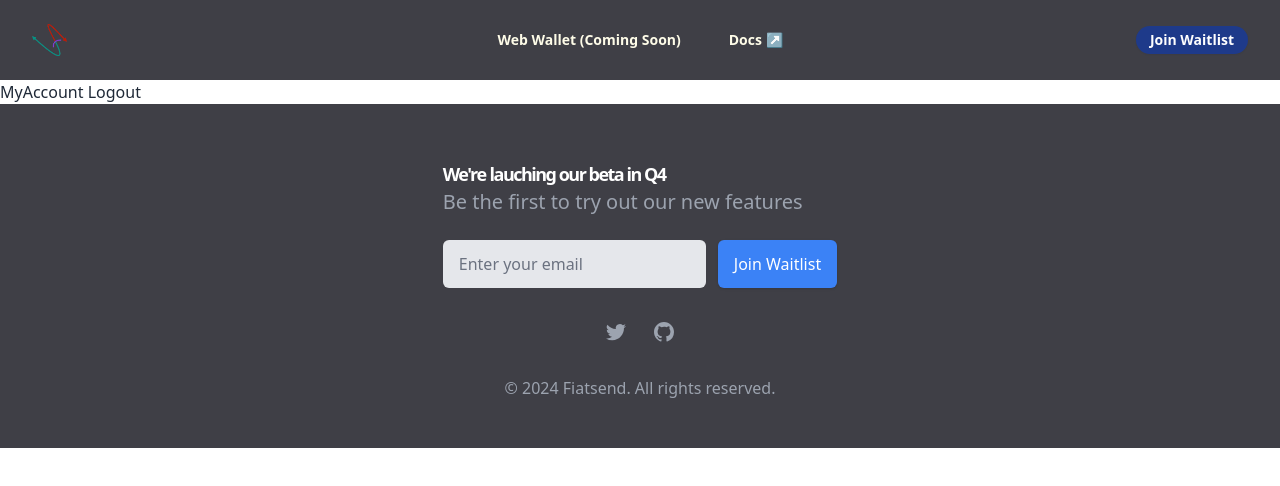
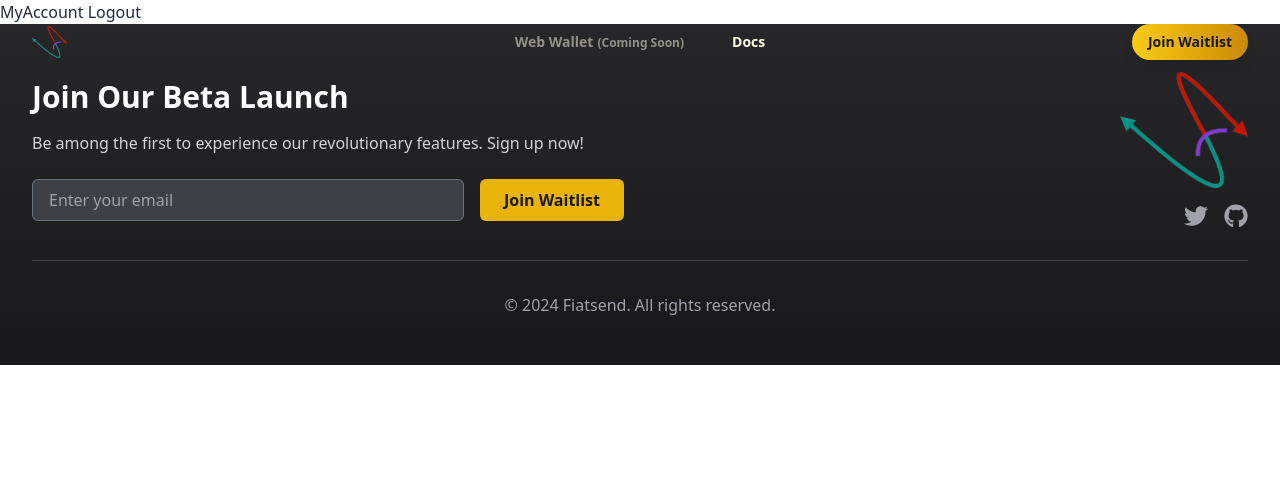
Before and after one commit to fiatsend/landing, a Next.js app: page /account in a window 1280 px wide. Shown: the top 486 px of the page. Built offline with nearby package versions, Linux system fonts and the light colour scheme.

Commit message:
chore: revamp landing page

```diff
--- a/components/cta/waitlist.tsx
+++ b/components/cta/waitlist.tsx
@@ -1,43 +1,51 @@
 import Link from "next/link"
 import { Fragment } from "react"
+import { FaGithub, FaArrowRight } from 'react-icons/fa'
 
 export const Waitlist = () => {
 	return (
 		<Fragment>
-			<div className="flex flex-col gap-8 pb-8 md:gap-16 md:pb-16 xl:pb-24 bg-zinc-700">
-				<div className="flex flex-col items-center justify-center max-w-3xl px-8 mx-auto mt-8 sm:min-h-screen sm:mt-0 sm:px-0">
+			<div className="flex flex-col gap-8 pb-8 md:gap-16 md:pb-16 xl:pb-24 bg-gradient-to-br from-zinc-800 to-zinc-900">
+				<div className="flex flex-col items-center justify-center max-w-4xl px-8 mx-auto mt-8 sm:min-h-screen sm:mt-0 sm:px-0">
 					<div className="hidden sm:mb-8 sm:flex sm:justify-center">
 						<Link
 							href="https://github.com/fiatsend"
 							target="_blank"
-							className="text-zinc-400 relative overflow-hidden rounded-full py-1.5 px-4 text-sm leading-6 ring-1 ring-zinc-100/10 hover:ring-zinc-100/30 duration-150"
+							className="text-zinc-300 relative overflow-hidden rounded-full py-2 px-6 text-sm leading-6 ring-1 ring-zinc-100/20 hover:ring-zinc-100/40 duration-300 group flex items-center space-x-2 hover:bg-zinc-700/30"
 						>
-							Fiatsend is Open Source on{" "}
-							<span className="font-semibold text-zinc-200">
-								GitHub <span aria-hidden="true">&rarr;</span>
+							<FaGithub className="text-zinc-400 group-hover:text-white duration-300" />
+							<span>Fiatsend is Open Source on{" "}
+								<span className="font-semibold text-zinc-100">
+									GitHub
+								</span>
 							</span>
 						</Link>
 					</div>
-					<div>
-						<h1 className="py-4 text-5xl font-bold tracking-tight text-center text-transparent bg-gradient-to-t bg-clip-text from-zinc-100/50 to-white sm:text-7xl">
-							Revolutionizing the future of digital finance.
+					<div className="text-center">
+						<h1 className="py-6 text-5xl font-bold tracking-tight text-transparent bg-gradient-to-r bg-clip-text from-yellow-300 via-yellow-100 to-yellow-300 sm:text-7xl">
+							Revolutionizing the Future of Digital Finance
 						</h1>
-						<p className="mt-6 leading-5 text-yellow-50 sm:text-center">
-							Using fiatsend means decentralization and full compliance. Your data always remains with you. Unencrypted data never leaves your device.
+						<p className="mt-6 text-lg leading-7 text-zinc-300 max-w-2xl mx-auto">
+							Experience decentralization and full compliance with fiatsend. Your data remains yours, always. We ensure unencrypted data never leaves your device.
 						</p>
-						<div className="flex flex-col justify-center gap-4 mx-auto mt-8 sm:flex-row sm:max-w-lg ">
+						<div className="flex flex-col justify-center gap-6 mx-auto mt-12 sm:flex-row sm:max-w-xl">
 							<Link
 								href="#waitlist"
-								className="sm:w-1/2 sm:text-center inline-block space-x-2 rounded px-4 py-1.5 md:py-2 text-base font-semibold leading-7 text-white  ring-1 ring-zinc-600 hover:bg-white hover:text-zinc-900 duration-150 hover:ring-white hover:drop-shadow-cta"
+								className="group relative inline-flex items-center justify-center overflow-hidden rounded-lg bg-gradient-to-br from-yellow-400 to-yellow-600 p-0.5 text-sm font-medium text-gray-900 hover:text-white focus:outline-none focus:ring-4 focus:ring-yellow-300"
 							>
-								Join Waitlist
+								<span className="relative px-5 py-3 transition-all ease-in duration-75 bg-white rounded-md group-hover:bg-opacity-0">
+									Join Waitlist
+								</span>
 							</Link>
 							<Link
 								href="https://docs.fiatsend.com"
-								className="sm:w-1/2 sm:text-center inline-block transition-all space-x-2  rounded px-4 py-1.5 md:py-2 text-base font-semibold leading-7 text-zinc-800   bg-zinc-50 ring-1 ring-transparent hover:text-zinc-100 hover:ring-zinc-600/80  hover:bg-zinc-900/20 duration-150 hover:drop-shadow-cta"
+								className="relative inline-flex items-center justify-center px-6 py-3 overflow-hidden font-medium text-zinc-900 transition duration-300 ease-out border-2 border-yellow-500 rounded-lg shadow-md group"
 							>
-								<span>Learn More</span>
-								<span aria-hidden="true">&rarr;</span>
+								<span className="absolute inset-0 flex items-center justify-center w-full h-full text-white duration-300 -translate-x-full bg-yellow-500 group-hover:translate-x-0 ease">
+									<FaArrowRight className="text-xl" />
+								</span>
+								<span className="absolute flex items-center justify-center w-full h-full text-yellow-500 transition-all duration-300 transform group-hover:translate-x-full ease">Learn More</span>
+								<span className="relative invisible">Learn More</span>
 							</Link>
 						</div>
 					</div>
@@ -45,5 +53,4 @@ export const Waitlist = () => {
 			</div>
 		</Fragment>
 	)
-
 }
--- a/components/ui/Footer.tsx
+++ b/components/ui/Footer.tsx
@@ -1,4 +1,6 @@
 import { ChangeEvent, FormEvent, useState } from 'react';
+import { motion, AnimatePresence } from 'framer-motion';
+import { FaTwitter, FaGithub } from 'react-icons/fa';
 import { SuccessToast } from '../toast/success';
 import { ErrorToast } from '../toast/error';
 
@@ -6,175 +8,110 @@ export const Footer = () => {
 	const [email, setEmail] = useState('');
 	const [toast, setToast] = useState('');
 	const [loading, setLoading] = useState(false);
+
 	const handleFormSubmit = async (e: FormEvent<HTMLFormElement>) => {
 		e.preventDefault();
-		if (!email) {
-			return;
-		}
+		if (!email) return;
+
 		try {
 			setLoading(true);
 			const res = await fetch('/api/subscribe', {
 				method: 'POST',
-				body: JSON.stringify({ email: email }),
+				body: JSON.stringify({ email }),
 			});
 			const data = await res.json();
 			if (data.success) {
 				setToast('success');
-				setTimeout(() => {
-					setToast('');
-				}, 5000);
+				setTimeout(() => setToast(''), 5000);
 			} else {
-				throw new Error(
-					data?.error || 'Something went wrong, please try again later'
-				);
+				throw new Error(data?.error || 'Something went wrong, please try again later');
 			}
 		} catch (e) {
 			setToast('error');
-			setTimeout(() => {
-				setToast('');
-			}, 5000);
+			setTimeout(() => setToast(''), 5000);
 		}
 		setLoading(false);
 	};
+
 	return (
-		<footer className="bg-zinc-700 flex flex-col justify-center">
-			<div className="mx-auto max-w-7xl overflow-hidden py-12 px-4 sm:px-6 lg:px-8">
-				<nav
-					className="-mx-5 -my-2 flex flex-wrap justify-center"
-					aria-label="Footer"
+		<footer className="bg-gradient-to-b from-zinc-800 to-zinc-900 text-white">
+			<div className="max-w-7xl mx-auto px-4 sm:px-6 lg:px-8 py-12">
+				<div className="grid grid-cols-1 md:grid-cols-2 gap-8 items-center">
+					<div>
+						<motion.h2
+							className="text-3xl font-bold mb-4"
+							initial={{ opacity: 0, y: 20 }}
+							animate={{ opacity: 1, y: 0 }}
+							transition={{ duration: 0.5 }}
 						>
-					{/* <div className="px-5 py-2">
-            <a href="#" className="text-base text-gray-500 hover:text-gray-900">
-              About
-            </a>
-          </div>
-          <div className="px-5 py-2">
-            <a href="#" className="text-base text-gray-500 hover:text-gray-900">
-              Company
-            </a>
-          </div>
-          <div className="px-5 py-2">
-            <a href="#" className="text-base text-gray-500 hover:text-gray-900">
-              Privacy
-            </a>
-          </div> */}
-				</nav>
-				<div id="waitlist">
-					<h1 className="mt-4 flex gap-1 text-4xl font-bold tracking-tight text-white sm:mt-5 sm:text-6xl lg:mt-6 xl:text-6xl">
-						<span className="block text-white text-lg">We&apos;re </span>
-						<span className="block text-white text-lg">lauching our beta in Q4</span>
-					</h1>
-					<p className="text-base text-gray-400 sm:text-xl lg:text-lg xl:text-xl">
-						Be the first to try out our new features
-					</p>
-					<div className="mt-4 sm:mt-6">
-						<form
-							onSubmit={handleFormSubmit}
-							className="sm:mx-auto sm:max-w-xl lg:mx-0"
+							Join Our Beta Launch
+						</motion.h2>
+						<motion.p
+							className="text-zinc-300 mb-6"
+							initial={{ opacity: 0, y: 20 }}
+							animate={{ opacity: 1, y: 0 }}
+							transition={{ duration: 0.5, delay: 0.1 }}
 						>
-							<div className="sm:flex">
+							Be among the first to experience our revolutionary features. Sign up now!
+						</motion.p>
+						<form onSubmit={handleFormSubmit} className="space-y-4">
+							<div className="flex flex-col sm:flex-row gap-4">
 								<input
-									type="hidden"
-									name="access_key"
-									value="YOUR_ACCESS_KEy_HERE"
-								/>
-								<input
-									type="hidden"
-									name="subject"
-									value="New Waitlist"
-								/>
-								<div className="min-w-0 flex-1">
-									<label htmlFor="email" className="sr-only">
-										Email address
-									</label>
-									<input
-										id="email"
 									type="email"
 									placeholder="Enter your email"
-										className="block w-full rounded-md border-0 bg-gray-200 px-4 py-3 text-base text-gray-900 placeholder-gray-500 focus:outline-none focus:ring-2 focus:ring-gray-400"
+									className="flex-grow px-4 py-2 rounded-md bg-zinc-700 text-white placeholder-zinc-400 focus:outline-none focus:ring-2 focus:ring-yellow-500"
 									value={email}
-										onChange={(e: ChangeEvent<HTMLInputElement>) =>
-											setEmail(e.target.value)
-										}
-										autoComplete="on"
+									onChange={(e: ChangeEvent<HTMLInputElement>) => setEmail(e.target.value)}
+									required
 								/>
-								</div>
-								<div className="mt-3 sm:mt-0 sm:ml-3">
-									<button
+								<motion.button
 									type="submit"
 									disabled={loading || !email}
-										className={`${loading
-											? 'bg-green-500 hover:bg-green-200'
-											: 'bg-blue-500 hover:bg-blue-400'
-											} block w-full rounded-md py-3 px-4 font-medium text-white shadow  focus:outline-none focus:ring-2 focus:ring-blue-300 focus:ring-offset-2 focus:ring-offset-gray-900`}
+									className={`px-6 py-2 rounded-md font-semibold ${loading ? 'bg-yellow-600' : 'bg-yellow-500 hover:bg-yellow-600'
+										} text-zinc-900 transition-colors duration-300`}
+									whileHover={{ scale: 1.05 }}
+									whileTap={{ scale: 0.95 }}
 								>
-										Join Waitlist
-									</button>
+									{loading ? 'Joining...' : 'Join Waitlist'}
+								</motion.button>
+							</div>
+							<AnimatePresence>
+								{toast === 'success' && <SuccessToast />}
+								{toast === 'error' && <ErrorToast />}
+							</AnimatePresence>
+						</form>
+					</div>
+					<div className="text-center md:text-right">
+						<img src="/images/fiatsend.png" alt="Fiatsend Logo" className="w-32 h-auto mx-auto md:ml-auto md:mr-0 mb-4" />
+						<div className="flex justify-center md:justify-end space-x-4">
+							<motion.a
+								href="https://twitter.com/fiatsend"
+								target="_blank"
+								rel="noreferrer"
+								className="text-zinc-400 hover:text-yellow-500 transition-colors duration-300"
+								whileHover={{ scale: 1.1 }}
+								whileTap={{ scale: 0.9 }}
+							>
+								<FaTwitter size={24} />
+							</motion.a>
+							<motion.a
+								href="https://github.com/fiatsend"
+								target="_blank"
+								rel="noreferrer"
+								className="text-zinc-400 hover:text-yellow-500 transition-colors duration-300"
+								whileHover={{ scale: 1.1 }}
+								whileTap={{ scale: 0.9 }}
+							>
+								<FaGithub size={24} />
+							</motion.a>
 						</div>
 					</div>
-							{toast === 'success' && <SuccessToast />}
-							{toast === 'error' && <ErrorToast />}
-						</form>
 				</div>
+				<div className="mt-8 pt-8 border-t border-zinc-700 text-center">
+					<p className="text-zinc-400">
+						© {new Date().getFullYear()} Fiatsend. All rights reserved.
+					</p>
 				</div>
-				<div className="mt-8 flex justify-center space-x-6">
-					<a
-						href="https://twitter.com/fiatsend"
-						className="text-gray-400 hover:text-gray-500"
-						target="_blank"
-						rel="noreferrer"
-					>
-						<span className="sr-only">Twitter</span>
-						<svg
-							fill="currentColor"
-							viewBox="0 0 24 24"
-							className="h-6 w-6"
-							aria-hidden="true"
-						>
-							<path d="M8.29 20.251c7.547 0 11.675-6.253 11.675-11.675 0-.178 0-.355-.012-.53A8.348 8.348 0 0022 5.92a8.19 8.19 0 01-2.357.646 4.118 4.118 0 001.804-2.27 8.224 8.224 0 01-2.605.996 4.107 4.107 0 00-6.993 3.743 11.65 11.65 0 01-8.457-4.287 4.106 4.106 0 001.27 5.477A4.072 4.072 0 012.8 9.713v.052a4.105 4.105 0 003.292 4.022 4.095 4.095 0 01-1.853.07 4.108 4.108 0 003.834 2.85A8.233 8.233 0 012 18.407a11.616 11.616 0 006.29 1.84"></path>
-						</svg>
-					</a>
-					{/* <a
-						href="https://instagram.com/fiatsend"
-						className="text-gray-400 hover:text-gray-500"
-						target="_blank"
-						rel="noreferrer"
-					>
-						<span className="sr-only">Instagram</span>
-						<svg
-							fill="currentColor"
-							viewBox="0 0 24 24"
-							className="h-6 w-6"
-							aria-hidden="true"
-						>
-							<path d="M8.29 20.251c7.547 0 11.675-6.253 11.675-11.675 0-.178 0-.355-.012-.53A8.348 8.348 0 0022 5.92a8.19 8.19 0 01-2.357.646 4.118 4.118 0 001.804-2.27 8.224 8.224 0 01-2.605.996 4.107 4.107 0 00-6.993 3.743 11.65 11.65 0 01-8.457-4.287 4.106 4.106 0 001.27 5.477A4.072 4.072 0 012.8 9.713v.052a4.105 4.105 0 003.292 4.022 4.095 4.095 0 01-1.853.07 4.108 4.108 0 003.834 2.85A8.233 8.233 0 012 18.407a11.616 11.616 0 006.29 1.84"></path>
-						</svg>
-					</a> */}
-
-					<a
-						href="https://github.com/fiatsend"
-						className="text-gray-400 hover:text-gray-500"
-						target="_blank"
-						rel="noreferrer"
-					>
-						<span className="sr-only">GitHub</span>
-						<svg
-							fill="currentColor"
-							viewBox="0 0 24 24"
-							className="h-6 w-6"
-							aria-hidden="true"
-						>
-							<path
-								fillRule="evenodd"
-								d="M12 2C6.477 2 2 6.484 2 12.017c0 4.425 2.865 8.18 6.839 9.504.5.092.682-.217.682-.483 0-.237-.008-.868-.013-1.703-2.782.605-3.369-1.343-3.369-1.343-.454-1.158-1.11-1.466-1.11-1.466-.908-.62.069-.608.069-.608 1.003.07 1.531 1.032 1.531 1.032.892 1.53 2.341 1.088 2.91.832.092-.647.35-1.088.636-1.338-2.22-.253-4.555-1.113-4.555-4.951 0-1.093.39-1.988 1.029-2.688-.103-.253-.446-1.272.098-2.65 0 0 .84-.27 2.75 1.026A9.564 9.564 0 0112 6.844c.85.004 1.705.115 2.504.337 1.909-1.296 2.747-1.027 2.747-1.027.546 1.379.202 2.398.1 2.651.64.7 1.028 1.595 1.028 2.688 0 3.848-2.339 4.695-4.566 4.943.359.309.678.92.678 1.855 0 1.338-.012 2.419-.012 2.747 0 .268.18.58.688.482A10.019 10.019 0 0022 12.017C22 6.484 17.522 2 12 2z"
-								clipRule="evenodd"
-							></path>
-						</svg>
-					</a>
-				</div>
-				<p className="mt-8 text-center text-base text-gray-400">
-					© 2024 Fiatsend. All rights reserved.
-				</p>
 			</div>
 		</footer>
 	);
--- a/components/ui/Navbar.tsx
+++ b/components/ui/Navbar.tsx
@@ -1,103 +1,158 @@
-import { useState } from 'react';
+import { useState, useEffect } from 'react';
 import { Dialog } from '@headlessui/react';
 import { Bars3Icon, XMarkIcon } from '@heroicons/react/24/outline';
+import { motion, AnimatePresence } from 'framer-motion';
 
 const navigation = [
-	// { name: 'Bridge ↗', href: 'bridge', newWindow: true },
-	{ name: 'Web Wallet (Coming Soon)', href: 'https://wallet.fiatsend.com', newWindow: true },
-	{ name: 'Docs ↗', href: 'https://docs.fiatsend.com', newWindow: true },
+	{ name: 'Web Wallet', href: 'https://wallet.fiatsend.com', newWindow: true, comingSoon: true },
+	{ name: 'Docs', href: 'https://docs.fiatsend.com', newWindow: true },
 ];
 
 const Navbar = () => {
 	const [mobileMenuOpen, setMobileMenuOpen] = useState(false);
+	const [scrolled, setScrolled] = useState(false);
+
+	useEffect(() => {
+		const handleScroll = () => {
+			setScrolled(window.scrollY > 20);
+		};
+
+		window.addEventListener('scroll', handleScroll);
+		return () => window.removeEventListener('scroll', handleScroll);
+	}, []);
 
 	return (
-		<header className=" inset-x-0 top-0 z-50 bg-zinc-700 text-yellow-50">
+		<motion.header
+			className={`fixed inset-x-0 top-0 z-50 transition-all duration-300 ${scrolled ? 'bg-zinc-800/80 backdrop-blur-md' : 'bg-transparent'
+				}`}
+			initial={{ y: -100 }}
+			animate={{ y: 0 }}
+			transition={{ type: 'spring', stiffness: 300, damping: 30 }}
+		>
 			<nav
 				className="flex items-center justify-between p-6 lg:px-8"
 				aria-label="Global"
 			>
 				<div className="flex lg:flex-1">
-					<a href="/" className="-m-1.5 p-1.5">
+					<motion.a
+						href="/"
+						className="-m-1.5 p-1.5"
+						whileHover={{ scale: 1.05 }}
+						whileTap={{ scale: 0.95 }}
+					>
 						<span className="sr-only">Fiatsend</span>
 						<img className="h-8 w-auto" src="/images/fiatsend.png" alt="fiatsend logo" />
-					</a>
+					</motion.a>
 				</div>
 				<div className="flex lg:hidden">
-					<button
+					<motion.button
 						type="button"
-						className="-m-2.5 inline-flex items-center justify-center rounded-md p-2.5 text-gray-700"
+						className="-m-2.5 inline-flex items-center justify-center rounded-md p-2.5 text-yellow-50"
 						onClick={() => setMobileMenuOpen(true)}
+						whileHover={{ scale: 1.1 }}
+						whileTap={{ scale: 0.9 }}
 					>
 						<span className="sr-only">Open main menu</span>
 						<Bars3Icon className="h-6 w-6" aria-hidden="true" />
-					</button>
+					</motion.button>
 				</div>
 				<div className="hidden lg:flex lg:gap-x-12">
 					{navigation.map((item) => (
-						<a
+						<motion.a
 							key={item.name}
 							href={item.href}
-							className="text-sm font-semibold leading-6"
+							className={`text-sm font-semibold leading-6 text-yellow-50 ${item.comingSoon ? 'opacity-50 cursor-not-allowed' : ''
+								}`}
 							target={item.newWindow ? '_blank' : '_self'}
+							whileHover={{ scale: 1.05 }}
+							whileTap={{ scale: 0.95 }}
 						>
 							{item.name}
-						</a>
+							{item.comingSoon && <span className="ml-1 text-xs">(Coming Soon)</span>}
+						</motion.a>
 					))}
 				</div>
-				<div className="hidden lg:flex lg:flex-1 lg:justify-end gap-4">
-					{/* <a href="#" className="text-sm font-semibold leading-6 text-gray-900">
-            Log in
-          </a> */}
-					<a
+				<div className="hidden lg:flex lg:flex-1 lg:justify-end">
+					<motion.a
 						href="#waitlist"
-						className="flex-none rounded-full bg-blue-900 px-3.5 py-1 text-sm font-semibold text-white shadow-sm hover:bg-gray-700 focus-visible:outline focus-visible:outline-2 focus-visible:outline-offset-2 focus-visible:outline-gray-900"
+						className="flex-none rounded-full bg-gradient-to-r from-yellow-400 to-yellow-600 px-4 py-2 text-sm font-semibold text-zinc-900 shadow-lg hover:shadow-xl transition-all duration-300"
+						whileHover={{ scale: 1.05 }}
+						whileTap={{ scale: 0.95 }}
 					>
 						Join Waitlist
-					</a>
+					</motion.a>
 				</div>
 			</nav>
+			<AnimatePresence>
+				{mobileMenuOpen && (
 					<Dialog
-				as="div"
+						as={motion.div}
 						className="lg:hidden"
 						open={mobileMenuOpen}
 						onClose={setMobileMenuOpen}
+						initial={{ opacity: 0 }}
+						animate={{ opacity: 1 }}
+						exit={{ opacity: 0 }}
 					>
 						<div className="fixed inset-0 z-50" />
-				<Dialog.Panel className="fixed inset-y-0 right-0 z-50 w-full overflow-y-auto bg-zinc-700 text-white px-6 py-6 sm:max-w-sm sm:ring-1 sm:ring-gray-900/10">
+						<Dialog.Panel
+							as={motion.div}
+							className="fixed inset-y-0 right-0 z-50 w-full overflow-y-auto bg-zinc-800 text-yellow-50 px-6 py-6 sm:max-w-sm sm:ring-1 sm:ring-zinc-900/10"
+							initial={{ x: '100%' }}
+							animate={{ x: 0 }}
+							exit={{ x: '100%' }}
+							transition={{ type: 'spring', stiffness: 300, damping: 30 }}
+						>
 							<div className="flex items-center justify-between">
-						<a href="#" className="-m-1.5 p-1.5">
+								<a href="/" className="-m-1.5 p-1.5">
 									<span className="sr-only">Fiatsend</span>
-							<img className="h-8 w-auto" src="/images/fiatsend.jpeg" alt="" />
+									<img className="h-8 w-auto" src="/images/fiatsend.png" alt="" />
 								</a>
-						<button
+								<motion.button
 									type="button"
-							className="-m-2.5 rounded-md p-2.5"
+									className="-m-2.5 rounded-md p-2.5 text-yellow-50"
 									onClick={() => setMobileMenuOpen(false)}
+									whileHover={{ scale: 1.1 }}
+									whileTap={{ scale: 0.9 }}
 								>
 									<span className="sr-only">Close menu</span>
 									<XMarkIcon className="h-6 w-6" aria-hidden="true" />
-						</button>
+								</motion.button>
 							</div>
 							<div className="mt-6 flow-root">
-						<div className="-my-6 divide-y divide-gray-500/10">
+								<div className="-my-6 divide-y divide-zinc-500/10">
 									<div className="space-y-2 py-6">
 										{navigation.map((item) => (
-									<a
+											<motion.a
 												key={item.name}
 												href={item.href}
-										className="-mx-3 block rounded-lg px-3 py-2 text-base font-semibold leading-7 hover:bg-gray-50"
+												className={`-mx-3 block rounded-lg px-3 py-2 text-base font-semibold leading-7 text-yellow-50 hover:bg-zinc-700 ${item.comingSoon ? 'opacity-50 cursor-not-allowed' : ''
+													}`}
+												whileHover={{ scale: 1.05 }}
+												whileTap={{ scale: 0.95 }}
 											>
 												{item.name}
-									</a>
+												{item.comingSoon && <span className="ml-1 text-xs">(Coming Soon)</span>}
+											</motion.a>
 										))}
 									</div>
-
+									<div className="py-6">
+										<motion.a
+											href="#waitlist"
+											className="flex-none rounded-full bg-gradient-to-r from-yellow-400 to-yellow-600 px-4 py-2 text-sm font-semibold text-zinc-900 shadow-lg hover:shadow-xl transition-all duration-300"
+											whileHover={{ scale: 1.05 }}
+											whileTap={{ scale: 0.95 }}
+										>
+											Join Waitlist
+										</motion.a>
+									</div>
 								</div>
 							</div>
 						</Dialog.Panel>
 					</Dialog>
-		</header>
+				)}
+			</AnimatePresence>
+		</motion.header>
 	);
 };
 
--- a/package.json
+++ b/package.json
@@ -39,6 +39,7 @@
 		"next-seo": "^6.0.0",
 		"react": "18.2.0",
 		"react-dom": "18.2.0",
+		"react-icons": "^5.3.0",
 		"tailwindcss": "3.0.18",
 		"typescript": "^5.2.2"
 	},
```
Also changed, not shown: components/cta/banner.tsx (+43 -32 lines), public/money-transfer.webp (added), 1 other file (tests, documents, lock files or other folders). Lines whose indentation alone changed are shown as unchanged.
